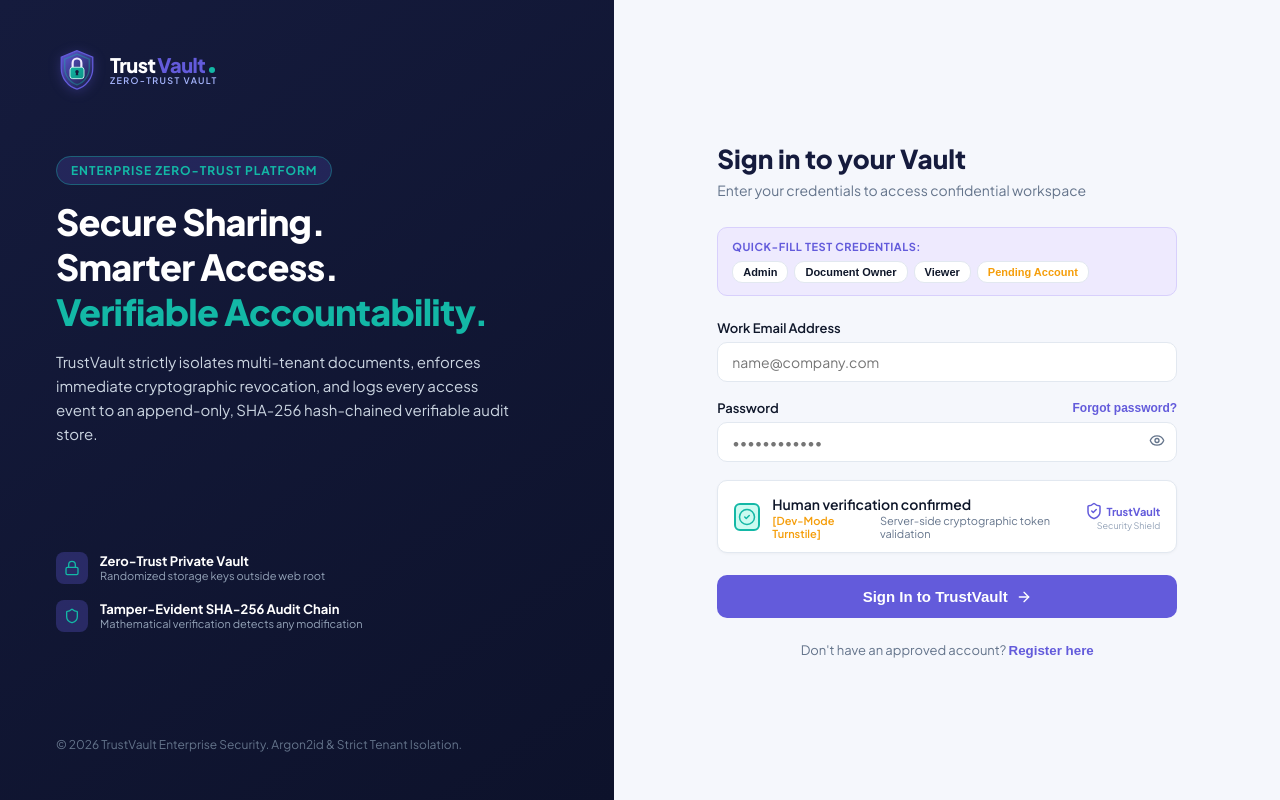
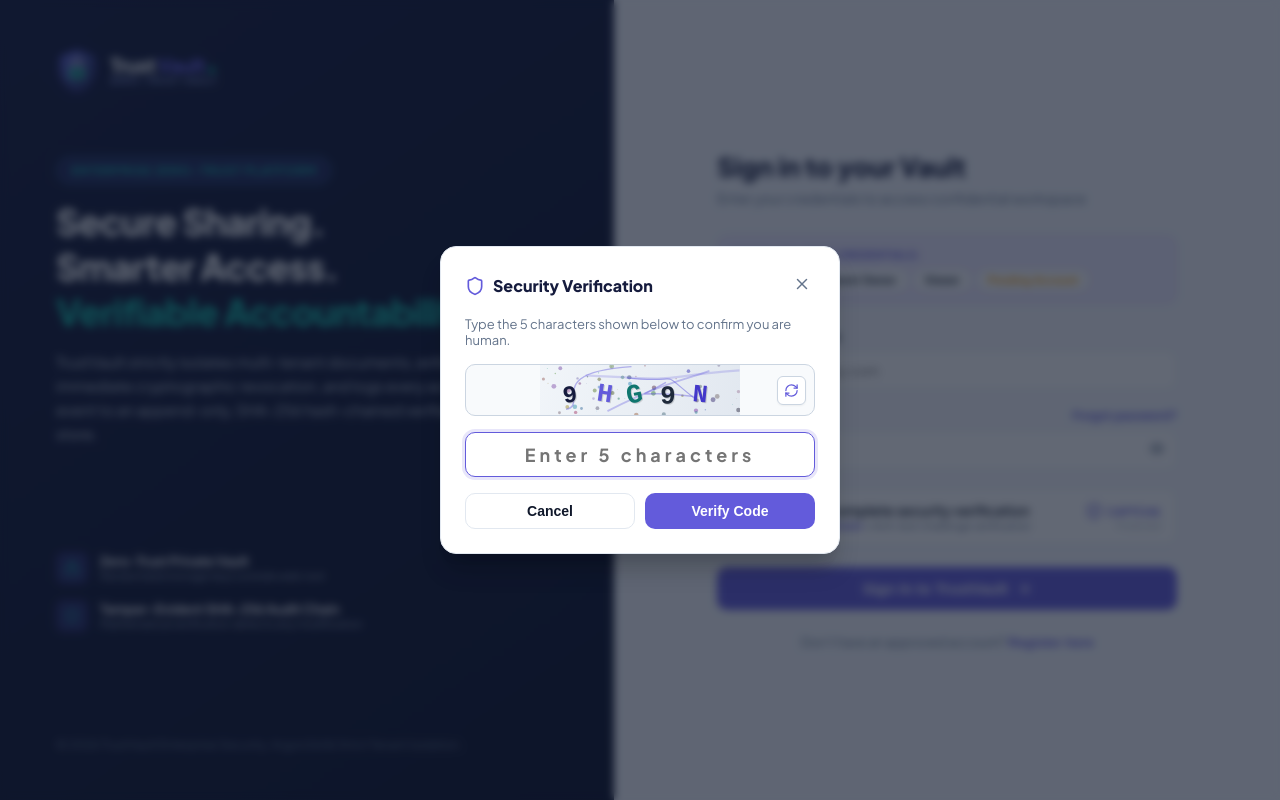
Before and after one commit to SaiTejaswiIndurthi/TrustVault, a React (Vite) app in the folder frontend/: page / in a window 1280 px wide. Both pictures are taken after a click on the button 747 px from the left and 516 px from the top of the page. Built offline with nearby package versions, Linux system fonts and the light colour scheme; no server answers.

Commit message:
feat(security): implement interactive canvas-based visual CAPTCHA challenge

```diff
--- a/frontend/src/components/CaptchaWidget.jsx
+++ b/frontend/src/components/CaptchaWidget.jsx
@@ -1,45 +1,137 @@
-import React, { useState } from "react";
-import { ShieldCheck, RefreshCw, CheckCircle2 } from "lucide-react";
+import React, { useState, useEffect, useRef } from "react";
+import { ShieldCheck, RefreshCw, CheckCircle2, AlertCircle, X, Shield, Lock } from "lucide-react";
 
 export function CaptchaWidget({ onVerify, verified = false }) {
-  const [loading, setLoading] = useState(false);
   const [isChecked, setIsChecked] = useState(verified);
+  const [isModalOpen, setIsModalOpen] = useState(false);
+  const [captchaCode, setCaptchaCode] = useState("");
+  const [userInput, setUserInput] = useState("");
+  const [errorMessage, setErrorMessage] = useState("");
+  const [submitting, setSubmitting] = useState(false);
+  const canvasRef = useRef(null);
 
-  React.useEffect(() => {
+  useEffect(() => {
     setIsChecked(verified);
   }, [verified]);
 
-  const handleTrigger = () => {
-    if (isChecked || loading) return;
-    setLoading(true);
+  // Generate a random 5-character alphanumeric CAPTCHA
+  const generateCaptcha = () => {
+    const chars = "23456789ABCDEFGHJKLMNPQRSTUVWXYZ"; // exclude easily confused chars (0, O, 1, I)
+    let code = "";
+    for (let i = 0; i < 5; i++) {
+      code += chars.charAt(Math.floor(Math.random() * chars.length));
+    }
+    setCaptchaCode(code);
+    setUserInput("");
+    setErrorMessage("");
+  };
 
+  // Draw the distorted CAPTCHA on canvas
+  useEffect(() => {
+    if (!isModalOpen || !canvasRef.current || !captchaCode) return;
+    const canvas = canvasRef.current;
+    const ctx = canvas.getContext("2d");
+    if (!ctx) return;
+
+    // Clear background with soft gradient
+    const gradient = ctx.createLinearGradient(0, 0, canvas.width, canvas.height);
+    gradient.addColorStop(0, "#F1F5F9");
+    gradient.addColorStop(1, "#E2E8F0");
+    ctx.fillStyle = gradient;
+    ctx.fillRect(0, 0, canvas.width, canvas.height);
+
+    // Add background noise dots
+    for (let i = 0; i < 60; i++) {
+      ctx.fillStyle = `rgba(${Math.floor(Math.random() * 150)}, ${Math.floor(Math.random() * 150)}, ${Math.floor(Math.random() * 200)}, 0.4)`;
+      ctx.beginPath();
+      ctx.arc(Math.random() * canvas.width, Math.random() * canvas.height, Math.random() * 2.5, 0, Math.PI * 2);
+      ctx.fill();
+    }
+
+    // Add interference lines
+    for (let i = 0; i < 5; i++) {
+      ctx.strokeStyle = `rgba(99, 91, 219, ${0.2 + Math.random() * 0.3})`;
+      ctx.lineWidth = 1 + Math.random() * 1.5;
+      ctx.beginPath();
+      ctx.moveTo(Math.random() * canvas.width, Math.random() * canvas.height);
+      ctx.bezierCurveTo(
+        Math.random() * canvas.width, Math.random() * canvas.height,
+        Math.random() * canvas.width, Math.random() * canvas.height,
+        Math.random() * canvas.width, Math.random() * canvas.height
+      );
+      ctx.stroke();
+    }
+
+    // Draw characters with random rotation and font
+    const colors = ["#151B3D", "#635BDB", "#0F766E", "#1E293B", "#4338CA"];
+    for (let i = 0; i < captchaCode.length; i++) {
+      const char = captchaCode[i];
+      ctx.save();
+      const x = 24 + i * 32;
+      const y = 34 + Math.random() * 6;
+      const angle = (Math.random() - 0.5) * 0.45; // slight tilt
+      ctx.translate(x, y);
+      ctx.rotate(angle);
+      ctx.font = `bold ${24 + Math.floor(Math.random() * 5)}px 'Courier New', monospace`;
+      ctx.fillStyle = colors[i % colors.length];
+      ctx.shadowColor = "rgba(0, 0, 0, 0.15)";
+      ctx.shadowOffsetX = 1;
+      ctx.shadowOffsetY = 1;
+      ctx.fillText(char, 0, 0);
+      ctx.restore();
+    }
+  }, [isModalOpen, captchaCode]);
+
+  const handleOpenChallenge = () => {
+    if (isChecked) return;
+    generateCaptcha();
+    setIsModalOpen(true);
+  };
+
+  const handleVerifySubmit = (e) => {
+    e.preventDefault();
+    if (!userInput.trim()) {
+      setErrorMessage("Please enter the security characters.");
+      return;
+    }
+
+    setSubmitting(true);
     setTimeout(() => {
-      setLoading(false);
+      if (userInput.trim().toUpperCase() === captchaCode) {
         setIsChecked(true);
-      // Supplies valid dev mode token verified strictly by backend
+        setIsModalOpen(false);
+        setSubmitting(false);
         onVerify("TRUSTVAULT_DEV_CAPTCHA_PASSED");
-    }, 700);
+      } else {
+        setErrorMessage("Incorrect code. Please try again with a new challenge.");
+        setSubmitting(false);
+        generateCaptcha();
+      }
+    }, 400);
   };
 
   return (
+    <div>
+      {/* CAPTCHA Trigger Bar */}
       <div
         style={{
-        border: "1px solid var(--border-color)",
+          border: isChecked ? "1px solid #BBF7D0" : "1px solid var(--border-color)",
           borderRadius: "var(--radius-md)",
           padding: "12px 16px",
-        backgroundColor: "#FFFFFF",
+          backgroundColor: isChecked ? "#F0FDF4" : "#FFFFFF",
           display: "flex",
           alignItems: "center",
           justifyContent: "space-between",
           userSelect: "none",
           boxShadow: "0 1px 3px rgba(0,0,0,0.04)",
+          transition: "all 0.2s",
         }}
       >
         <div style={{ display: "flex", alignItems: "center", gap: "12px" }}>
           <button
             type="button"
-          onClick={handleTrigger}
-          disabled={isChecked || loading}
+            onClick={handleOpenChallenge}
+            disabled={isChecked}
             style={{
               width: "28px",
               height: "28px",
@@ -54,16 +146,15 @@ export function CaptchaWidget({ onVerify, verified = false }) {
               transition: "all 0.2s",
             }}
           >
-          {loading && <RefreshCw size={16} className="animate-spin" style={{ color: "var(--electric-indigo)" }} />}
             {isChecked && <CheckCircle2 size={18} style={{ color: "var(--trust-teal)" }} />}
           </button>
           <div>
-          <span style={{ fontSize: "14px", fontWeight: "600", color: "var(--text-main)" }}>
-            {isChecked ? "Human verification confirmed" : "Verify you are human"}
-          </span>
+            <div style={{ fontSize: "14px", fontWeight: "600", color: isChecked ? "#166534" : "var(--text-main)" }}>
+              {isChecked ? "Human verification confirmed" : "Click to complete security verification"}
+            </div>
             <div style={{ fontSize: "11px", color: "var(--text-muted)", display: "flex", alignItems: "center", gap: "4px" }}>
-            <span style={{ color: "var(--amber)", fontWeight: "600" }}>[Dev-Mode Turnstile]</span>
-            <span>Server-side cryptographic token validation</span>
+              <span style={{ color: "var(--electric-indigo)", fontWeight: "600" }}>TrustVault Shield</span>
+              <span>&bull; Anti-bot challenge verification</span>
             </div>
           </div>
         </div>
@@ -71,10 +162,163 @@ export function CaptchaWidget({ onVerify, verified = false }) {
         <div style={{ display: "flex", flexDirection: "column", alignItems: "flex-end" }}>
           <div style={{ display: "flex", alignItems: "center", gap: "4px", color: "var(--electric-indigo)" }}>
             <ShieldCheck size={18} />
-          <span style={{ fontSize: "11px", fontWeight: "700" }}>TrustVault</span>
+            <span style={{ fontSize: "11px", fontWeight: "700" }}>CAPTCHA</span>
           </div>
-        <span style={{ fontSize: "9px", color: "#94A3B8" }}>Security Shield</span>
+          <span style={{ fontSize: "9px", color: "#94A3B8" }}>Protected</span>
         </div>
+      </div>
+
+      {/* Interactive CAPTCHA Challenge Modal */}
+      {isModalOpen && (
+        <div
+          style={{
+            position: "fixed",
+            inset: 0,
+            backgroundColor: "rgba(15, 23, 42, 0.65)",
+            backdropFilter: "blur(4px)",
+            display: "flex",
+            alignItems: "center",
+            justifyContent: "center",
+            zIndex: 1000,
+            padding: "20px",
+          }}
+        >
+          <div
+            className="vault-card"
+            style={{
+              maxWidth: "400px",
+              width: "100%",
+              backgroundColor: "#FFFFFF",
+              borderRadius: "var(--radius-lg)",
+              padding: "24px",
+              boxShadow: "0 20px 25px -5px rgba(0, 0, 0, 0.2), 0 10px 10px -5px rgba(0, 0, 0, 0.04)",
+              position: "relative",
+            }}
+          >
+            {/* Modal Header */}
+            <div style={{ display: "flex", justifyContent: "space-between", alignItems: "center", marginBottom: "16px" }}>
+              <div style={{ display: "flex", alignItems: "center", gap: "8px" }}>
+                <Shield size={20} style={{ color: "var(--electric-indigo)" }} />
+                <h3 style={{ fontSize: "16px", fontWeight: "800", color: "var(--midnight-indigo)" }}>
+                  Security Verification
+                </h3>
+              </div>
+              <button
+                type="button"
+                onClick={() => setIsModalOpen(false)}
+                style={{
+                  background: "none",
+                  border: "none",
+                  color: "var(--text-muted)",
+                  cursor: "pointer",
+                  padding: "4px",
+                }}
+              >
+                <X size={18} />
+              </button>
+            </div>
+
+            <p style={{ fontSize: "13px", color: "var(--text-muted)", marginBottom: "16px" }}>
+              Type the 5 characters shown below to confirm you are human.
+            </p>
+
+            {/* Distorted Canvas Image Display */}
+            <div
+              style={{
+                position: "relative",
+                display: "flex",
+                alignItems: "center",
+                justifyContent: "center",
+                marginBottom: "16px",
+                border: "1px solid #CBD5E1",
+                borderRadius: "var(--radius-md)",
+                overflow: "hidden",
+                backgroundColor: "#F8FAFC",
+              }}
+            >
+              <canvas ref={canvasRef} width={200} height={50} style={{ display: "block" }} />
+              <button
+                type="button"
+                onClick={generateCaptcha}
+                title="Get a new challenge"
+                style={{
+                  position: "absolute",
+                  right: "8px",
+                  background: "#FFFFFF",
+                  border: "1px solid #CBD5E1",
+                  borderRadius: "6px",
+                  padding: "6px",
+                  cursor: "pointer",
+                  display: "flex",
+                  alignItems: "center",
+                  justifyContent: "center",
+                  color: "var(--electric-indigo)",
+                  boxShadow: "0 1px 2px rgba(0,0,0,0.05)",
+                }}
+              >
+                <RefreshCw size={15} />
+              </button>
+            </div>
+
+            {errorMessage && (
+              <div
+                style={{
+                  display: "flex",
+                  alignItems: "center",
+                  gap: "6px",
+                  fontSize: "12px",
+                  color: "var(--danger)",
+                  backgroundColor: "var(--danger-light)",
+                  padding: "8px 12px",
+                  borderRadius: "var(--radius-sm)",
+                  marginBottom: "14px",
+                }}
+              >
+                <AlertCircle size={15} style={{ flexShrink: 0 }} />
+                <span>{errorMessage}</span>
+              </div>
+            )}
+
+            <form onSubmit={handleVerifySubmit} style={{ display: "flex", flexDirection: "column", gap: "12px" }}>
+              <input
+                type="text"
+                autoFocus
+                maxLength={5}
+                placeholder="Enter 5 characters"
+                value={userInput}
+                onChange={(e) => setUserInput(e.target.value.toUpperCase())}
+                className="input-control"
+                style={{
+                  textAlign: "center",
+                  fontSize: "18px",
+                  letterSpacing: "4px",
+                  fontWeight: "700",
+                  fontFamily: "var(--font-mono)",
+                }}
+              />
+
+              <div style={{ display: "flex", gap: "10px", marginTop: "4px" }}>
+                <button
+                  type="button"
+                  onClick={() => setIsModalOpen(false)}
+                  className="btn btn-secondary"
+                  style={{ flex: 1 }}
+                >
+                  Cancel
+                </button>
+                <button
+                  type="submit"
+                  disabled={submitting}
+                  className="btn btn-primary"
+                  style={{ flex: 1 }}
+                >
+                  {submitting ? "Checking..." : "Verify Code"}
+                </button>
+              </div>
+            </form>
+          </div>
+        </div>
+      )}
     </div>
   );
 }
```
Lines whose indentation alone changed are shown as unchanged.
